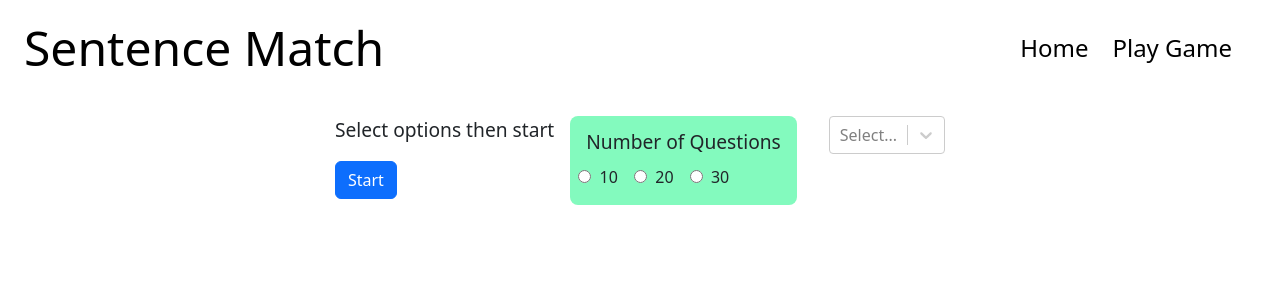
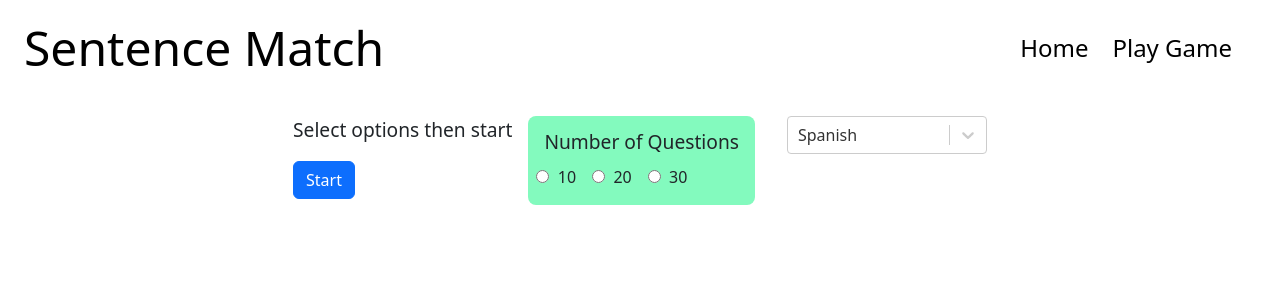
Before and after one commit to mbuchoff/hackathon_frontend_230909, a React (Vite) app in the folder frontend/: page /choose-game in a window 1280 px wide. Shown: the top 300 px of the page. Built offline with nearby package versions, Linux system fonts and the light colour scheme.

Commit message:
fixed languages

```diff
--- a/frontend/src/components/ProtectedRoute.jsx
+++ b/frontend/src/components/ProtectedRoute.jsx
@@ -8,9 +8,9 @@ const ProtectedRoute = () =>{
 
     if(location.state === undefined || location.state === null)
         enabled = false
-    else if(location.state.number === undefined || location.state.language === undefined)
+    else if(location.state.number === undefined || location.state.language === undefined || location.state.displayLang === undefined)
         enabled = false
-    else if(location.state.number === null || location.state.language === null)
+    else if(location.state.number === null || location.state.language === null || location.state.displayLang === null)
         enabled = false
     else
         enabled = true
--- a/frontend/src/css/play.css
+++ b/frontend/src/css/play.css
@@ -32,7 +32,7 @@
 .buttonTop{
 	background-color:rgb(131, 250, 190);
 	border-radius:12px;
-	font-size:1.75rem;
+	font-size:1.25rem;
     line-height:2.25rem;
     padding: 8px;
     color:black;
--- a/frontend/src/pages/ChooseGame.jsx
+++ b/frontend/src/pages/ChooseGame.jsx
@@ -12,7 +12,9 @@ const ChooseGame = ()=>{
 
     const [quantity, setQuantity] = useState(10)
 
-    const [language, setLanguage] = useState('en')
+    const [language, setLanguage] = useState('es')
+
+    const [displayLang, setDisplayLang] = useState('Spanish')
 
     const changeNumber=(e)=>{
 
@@ -21,12 +23,18 @@ const ChooseGame = ()=>{
         setQuantity(number)
     }
 
+    const changeLanguageSetting = (opt) =>{
+
+        setLanguage(opt.value)
+        setDisplayLang(opt.label)
+    }
+
     const languageList = [
         {value:'en', label:'English'},
         {value:'es', label:'Spanish'},
         {value:'pt', label:'Portuguese'},
         {value: 'fr', label: 'French'},
-        {value: 'jp', label: 'Japanese'}
+        {value: 'ja', label: 'Japanese'}
     ]
 
 
@@ -35,7 +43,7 @@ const ChooseGame = ()=>{
         <div>
             <p>Select options then start</p>
             <button className="btn btn-primary myButton " onClick={()=>navigate('/play',
-                { state: { language: language, number: quantity} })}>Start
+                { state: { language: language, number: quantity, displayLang: displayLang}})}>Start
             </button>
         </div>
 
@@ -62,14 +70,16 @@ const ChooseGame = ()=>{
 
         </div>
 
-        <Select style={{width: '500px'}} menuPortalTarget={document.body}
-                        defaultValue={
-                          'es'
-                        }
-                        options={languageList}
-                        isSearchable = {true}
-                        onChange={(opt)=>setLanguage(opt.value)}
-        />
+        <div style={{width:'200px'}}>
+            <Select menuPortalTarget={document.body}
+                            defaultValue={
+                            languageList[1]
+                            }
+                            options={languageList}
+                            isSearchable = {true}
+                            onChange={(opt)=>changeLanguageSetting(opt)}
+            />
+        </div>
     </div>
     )
 }
--- a/frontend/src/pages/Play.jsx
+++ b/frontend/src/pages/Play.jsx
@@ -25,6 +25,7 @@ const Play = ()=>{
 
     const numQuestions = location.state.number
     const language = location.state.language
+    const displayLang = location.state.displayLang
 
 
     const nextQuestion =()=>{
@@ -138,11 +139,11 @@ const Play = ()=>{
                 {questionList[index].question}
             </div>
 
-            <div style={{fontSize: '1.25rem'}} className=" ">
+            <div style={{fontSize: '1.25rem', marginLeft:'16px'}} className=" ">
 
-                {language}
+                {displayLang}
                 <br/><br/>
-                {score} / {questionList.length}
+                {score}&nbsp;/&nbsp;{questionList.length}
 
             </div>
         </div>
```
